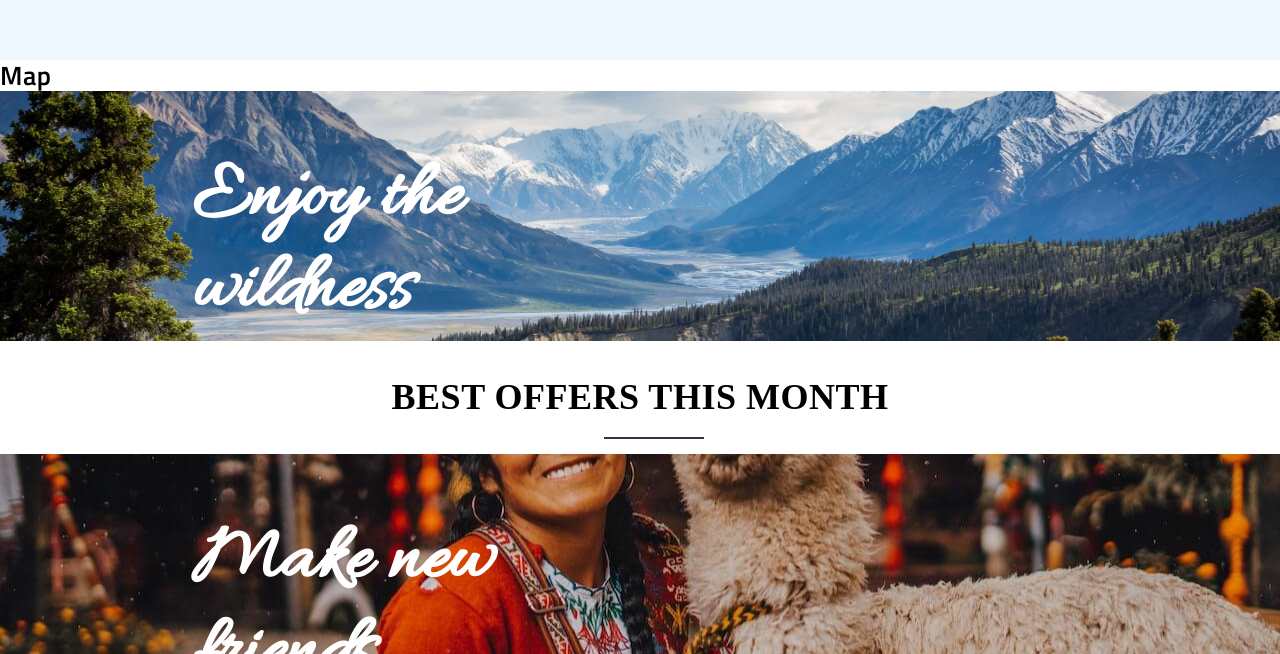
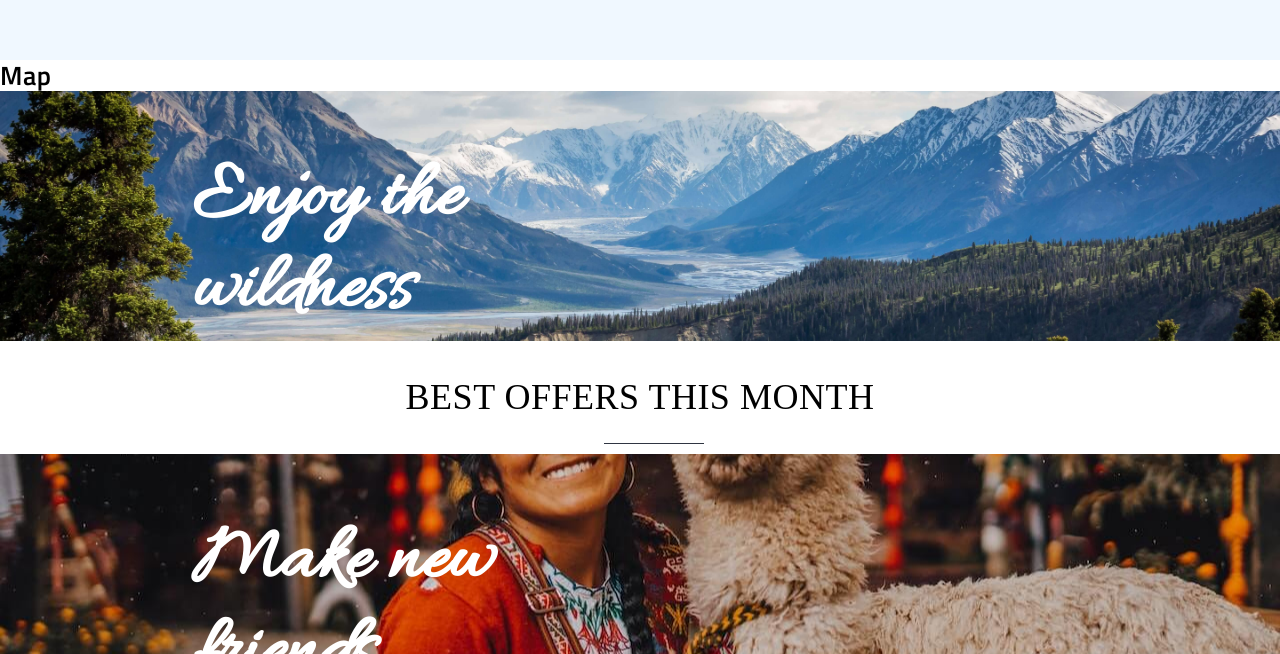
Before and after one commit to GabrielaDun/fitness-app, a React (Create React App) app: page / in a window 1280 px wide. Shown: the part 520-1174 px from the top of the page. Built offline with nearby package versions, Linux system fonts and the light colour scheme; no server answers.

Commit message:
Added structure

```diff
--- a/src/components/common/PageTitle/PageTitle.module.scss
+++ b/src/components/common/PageTitle/PageTitle.module.scss
@@ -7,14 +7,15 @@
     text-transform: uppercase;
     font-family: $font-header;
     position: relative;
+    font-weight: 100;
   }
 .title::after {
-  height: 2px;
+  height: 1px;
   width: 100px;
   content: '';
   position: absolute;
   background-color: $color-dark;
-  top: 85%;
+  top: 90%;
   right: 45%;
 
 }
--- a/src/components/views/Offer/Offer.js
+++ b/src/components/views/Offer/Offer.js
@@ -7,7 +7,6 @@ const Offer = () => {
             <PageTitle>BEST OFFERS THIS MONTH</PageTitle>
             <div className={styles.row}>
                 <div></div>
-
             </div>
         </div>
     );
```
Also changed, not shown: src/components/common/Button/Button.module.scss (line endings or trailing spaces), src/components/features/TripBox/TripBox.js (added), src/components/features/TripBox/TripBox.module.scss (added), src/components/layout/Footer/Footer.js (added), src/components/layout/Footer/Footer.module.scss (added).
